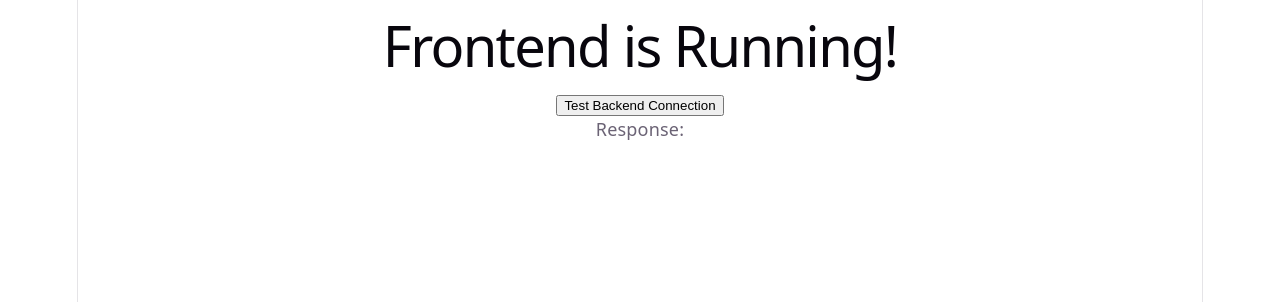
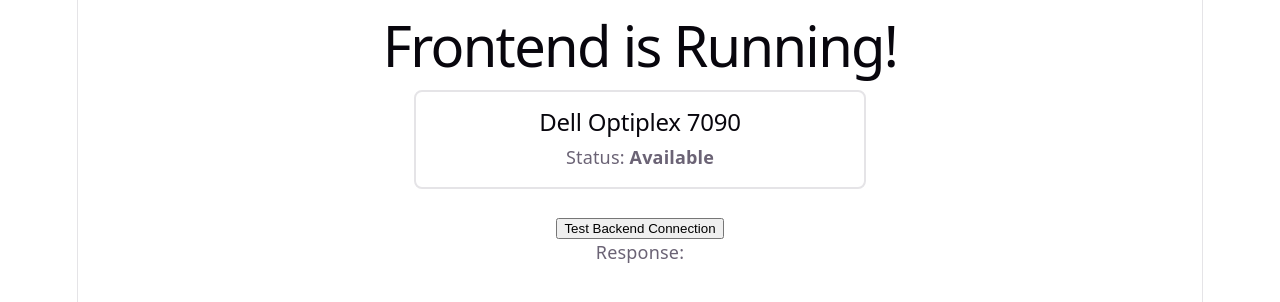
Before and after one commit to dakinfe0106/ECE-equip-manager, a React (Vite) app in the folder frontend/: page / in a window 1280 px wide. Shown: the top 302 px of the page. Built offline with nearby package versions, Linux system fonts and the light colour scheme.

Commit message:
feat: add equipment status component

```diff
--- a/frontend/src/App.css
+++ b/frontend/src/App.css
@@ -182,3 +182,18 @@
     border-right-color: var(--border);
   }
 }
+.equipment-status {
+  margin: 24px auto;
+  padding: 16px 24px;
+  max-width: 400px;
+  border: 2px solid var(--border);
+  border-radius: 8px;
+}
+
+.equipment-status h2 {
+  margin-top: 0;
+}
+
+.equipment-status p {
+  margin-bottom: 0;
+}
--- a/frontend/src/App.tsx
+++ b/frontend/src/App.tsx
@@ -1,5 +1,6 @@
 import { useState } from 'react'
 import './App.css'
+import EquipmentStatus from './EquipmentStatus'
 
 function App() {
   const [message, setMessage] = useState('')
@@ -15,9 +16,14 @@
     }
   }
 
-   return (
+  return (
     <div>
       <h1>Frontend is Running!</h1>
+
+      <EquipmentStatus
+        equipmentName="Dell Optiplex 7090"
+        status="Available"
+      />
 
       <button onClick={fetchHealthCheck}>
         Test Backend Connection
--- /dev/null
+++ b/frontend/src/EquipmentStatus.tsx
@@ -0,0 +1,26 @@
+type EquipmentStatusType =
+  | 'Available'
+  | 'On Loan'
+  | 'Under Maintenance'
+  | 'Retired'
+
+interface EquipmentStatusProps {
+  equipmentName: string
+  status: EquipmentStatusType
+}
+
+function EquipmentStatus({
+  equipmentName,
+  status,
+}: EquipmentStatusProps) {
+  return (
+    <div className="equipment-status">
+      <h2>{equipmentName}</h2>
+      <p>
+        Status: <strong>{status}</strong>
+      </p>
+    </div>
+  )
+}
+
+export default EquipmentStatus
```
